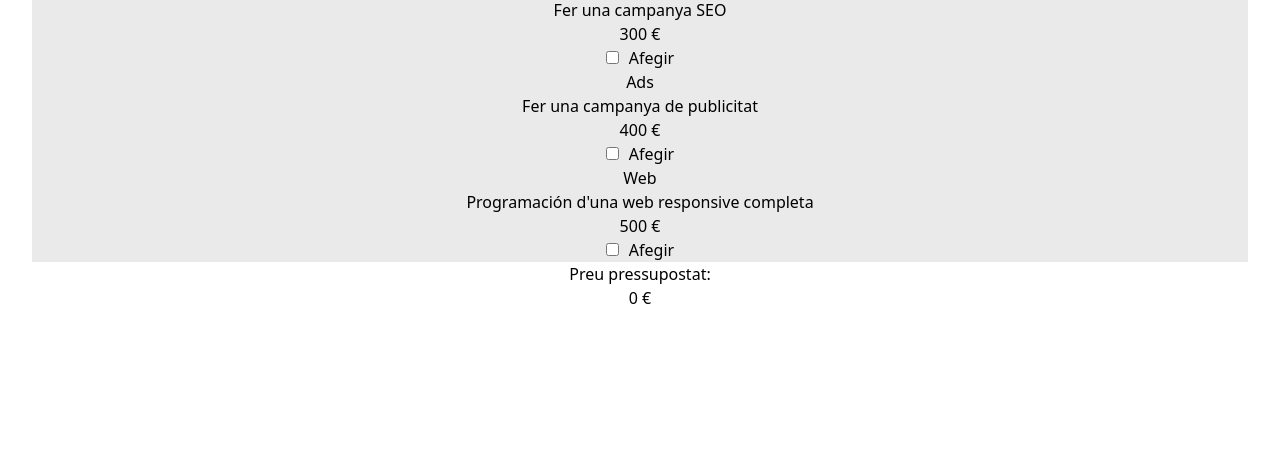
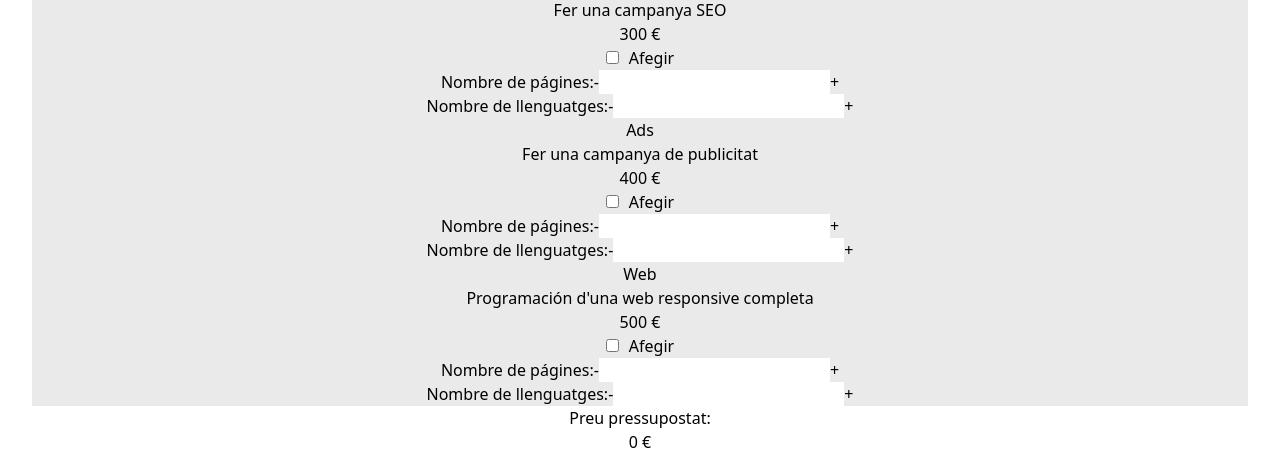
Before and after one commit to raquelEve/S6-pressupostos, a React (Vite) app: page / in a window 1280 px wide. Shown: the part 282-738 px from the top of the page. Built offline with nearby package versions, Linux system fonts and the light colour scheme.

Commit message:
S6 EX2- started website funcionality

```diff
--- a/src/components/CardContainer/CheckCardContainer.jsx
+++ b/src/components/CardContainer/CheckCardContainer.jsx
@@ -10,6 +10,7 @@ function CardContainer() {
     const handleUpdateData = (index) => {
         updateCard(index);
         calcTotal();
+        calcTotalWeb();
     }
 
     const updateCard = (index) => {
@@ -21,6 +22,10 @@ function CardContainer() {
         const result = servicesData.filter((service) => service.hired === true)
             .reduce((sum, result) => sum + result.price, 0);
         setTotal(result);
+    }
+    const calcTotalWeb = () => {
+        // ( Nombre de pàgines + el nombre d'idiomes ) * 30€.
+
     }
 
     return (
--- a/src/components/CardContainer/TotalBox.jsx
+++ b/src/components/CardContainer/TotalBox.jsx
@@ -4,7 +4,6 @@ import PropTypes from 'prop-types';
 const TotalBox = ({ total }) => {
     return (
         <div className='totalBox flex'>
-
             <p className='w-4/5 text-right font-bold text-xl'>Preu pressupostat:</p>
             <p className='text-xl w-1/5 text-right font-bold text-xl'>{total}<span className='text-sm'> €</span></p>
         </div>
--- /dev/null
+++ b/src/components/CardContainer/WebForm.jsx
@@ -0,0 +1,21 @@
+
+const WebForm = () => {
+    return (
+        <div className='flex'>
+            <div className="form-control">
+                <label>Nombre de págines:</label>
+                <button className="btn btn-outline btn-info">-</button>
+                <input type="text"></input>
+                <button className="btn btn-outline btn-info">+</button>
+            </div>
+            <div className="form-control">
+                <label>Nombre de llenguatges:</label>
+                <button className="btn btn-outline btn-info">-</button>
+                <input type="text"></input>
+                <button className="btn btn-outline btn-info">+</button>
+            </div>
+        </div>
+    );
+}
+
+export default WebForm;
--- a/src/components/CardContainer/checkCard/CheckCard.jsx
+++ b/src/components/CardContainer/checkCard/CheckCard.jsx
@@ -1,4 +1,5 @@
 
+import WebForm from '../WebForm';
 import './CheckCard.css'
 import PropTypes from "prop-types";
 
@@ -20,6 +21,7 @@ const CheckCard = ({ title, description, price, hired, handleUpdateData }) => {
                     </label>
                 </div>
             </div>
+            <WebForm></WebForm>
         </div>
     );
 };
--- a/src/data/servicesData.js
+++ b/src/data/servicesData.js
@@ -18,7 +18,11 @@ const servicesData = [
         title: "Web",
         description: "Programación d'una web responsive completa",
         price: 500,
-        hired: false
+        hired: false,
+        web: {
+            pages: 1,
+            languages: 1
+        }
     },
 ];
 
```
